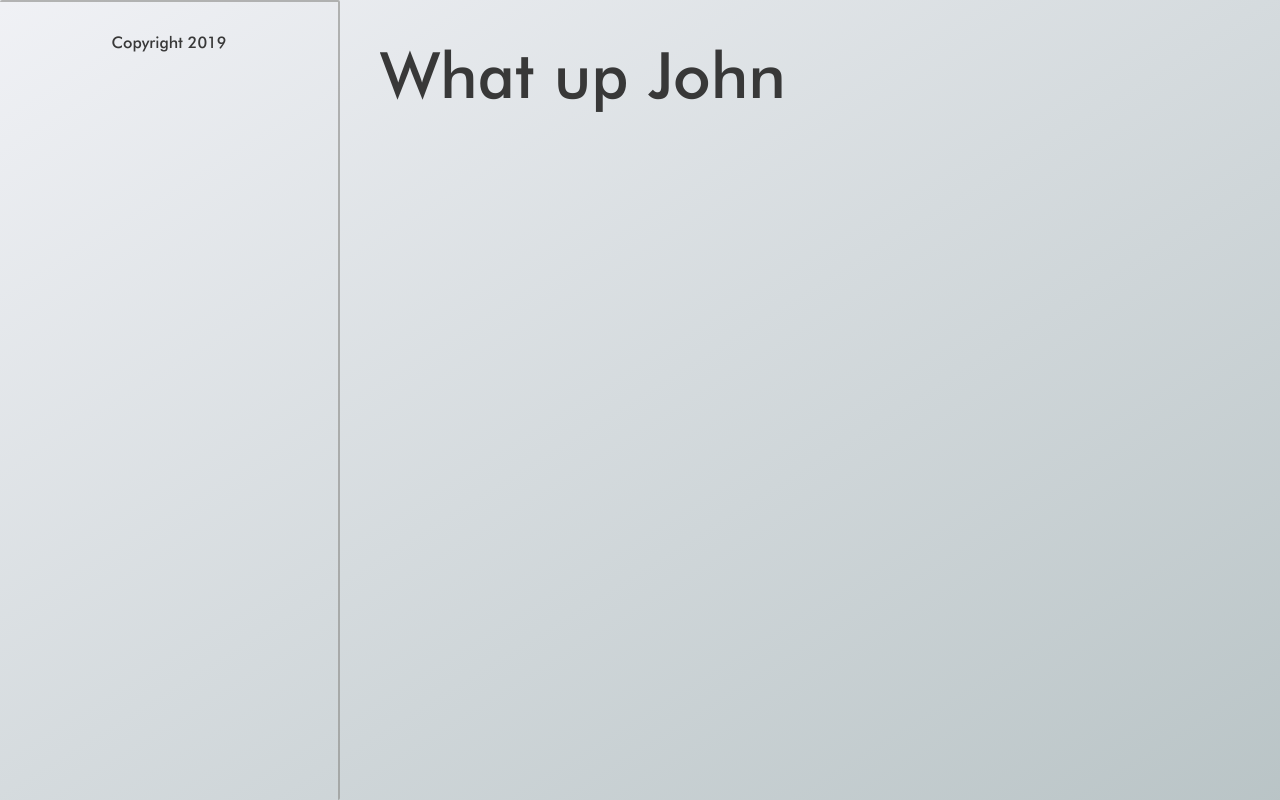
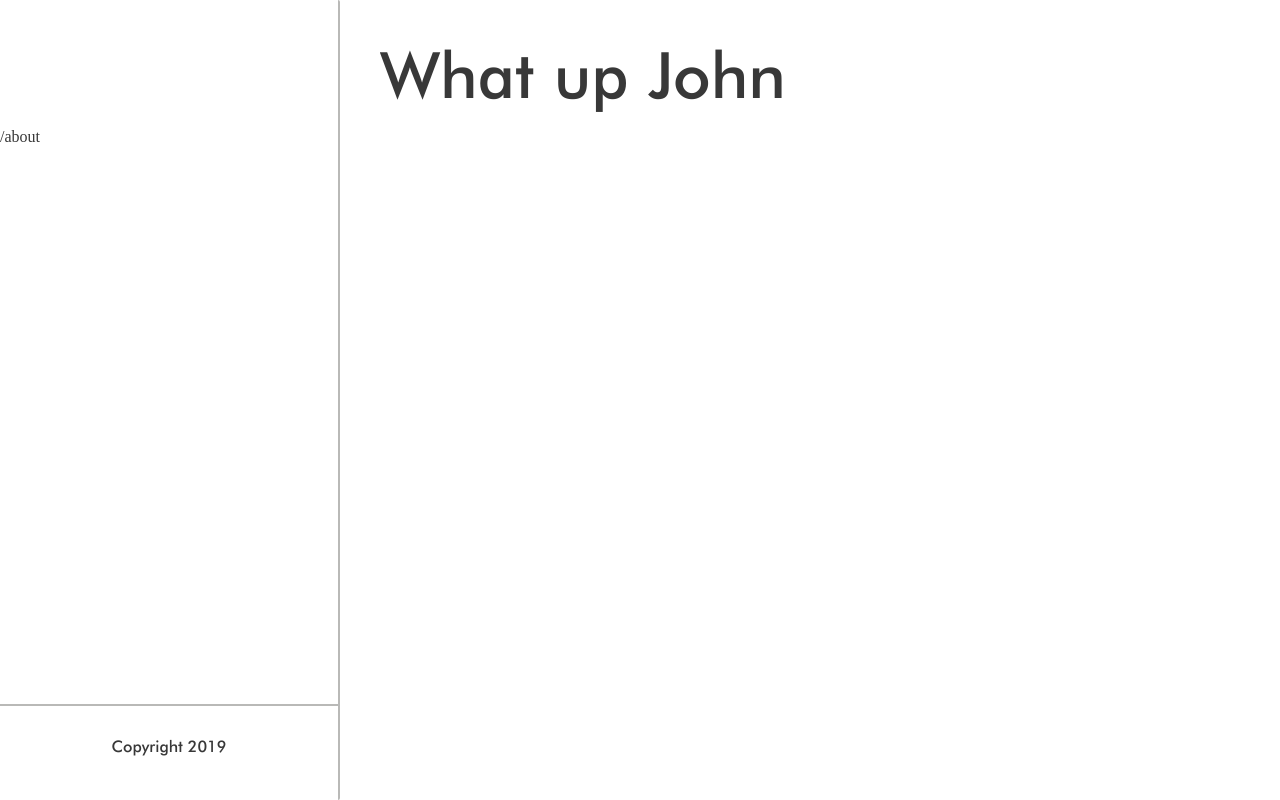
Before and after one commit to musicaldoofus/portfolio, a React (Create React App) app: page /contact in a window 1280 px wide. Built offline with nearby package versions, Linux system fonts and the light colour scheme.

Commit message:
basic randomized color switching on navigation change

```diff
--- a/src/App.css
+++ b/src/App.css
@@ -40,10 +40,11 @@ div.app {
 main {
 	z-index: 3;
 	position: relative;
-}
-main.slate-gray {
-	background: rgb(55,57,61);
-	background: radial-gradient(circle, rgba(55,57,61,1) 33%, rgba(37,38,39,1) 100%);
+	-webkit-transition: all 1s ease-in;
+	-moz-transition: all 1s ease-in;
+	-o-transition: all 1s ease-in;
+	-ms-transition: all 1s ease-in;
+	transition: all 1s ease-in;
 }
 .main-bg {
 	z-index: 2;
@@ -67,7 +68,6 @@ hr {
 	margin: 0;
 }
 
-
 /*app media queries*/
 @media screen and (max-width: 900px) {
 	.app-container {
--- a/src/App.js
+++ b/src/App.js
@@ -1,18 +1,38 @@
 import React, { Component } from 'react';
 import Routes from './Routes';
 import NavWithRouter from './components/organisms/Nav';
-import Background from './components/atoms/Background';
+import colors from './utils/colors';
 import './App.css';
 
 class App extends Component {
+	constructor() {
+		super();
+		const colorFocus = 'slate-gray';
+		const prevColorFocus = 'blue';
+		this.state = {
+			colorFocus,
+			prevColorFocus
+		};
+		this.handleUpdateColorFocus = this.handleUpdateColorFocus.bind(this);
+	}
+
+	handleUpdateColorFocus() {
+		const prevColorFocus = this.state.colorFocus;
+		const availableColors = colors.filter(color => color.label !== this.state.colorFocus.label);
+		console.log('availableColors', availableColors);
+		const ind = Math.floor(Math.random() * availableColors.length);
+		const colorFocus = availableColors[ind];
+		console.log('handleUpdateColorFocus', colorFocus);
+		this.setState({colorFocus, prevColorFocus});
+	}
+
 	render() {
 		return (
 			<div className="app">
 				<div className="app-container">
-					<Routes>
-						<NavWithRouter/>
+					<Routes colorFocus={this.state.colorFocus} prevColorFocus={this.state.prevColorFocus}>
+						<NavWithRouter onUpdate={this.handleUpdateColorFocus}/>
 					</Routes>
-					<Background/>
 				</div>
 			</div>
 		);
--- a/src/Routes.js
+++ b/src/Routes.js
@@ -5,7 +5,7 @@ import About from './components/pages/About';
 import Resume from './components/pages/Resume';
 import Work from './components/pages/Work';
 import Contact from './components/pages/Contact';
-import CanvasBg from './components/organisms/CanvasBg';
+import Background from './components/atoms/Background';
 
 const withHashRouter = (routes) => (
 	<HashRouter>
@@ -21,11 +21,11 @@ const withBrowserRouter = (routes) => (
 
 const Routes = (props) => {
 	console.log('<Routes>', props);
-	const { colorFocus, updateColor, children } = props;
+	const { colorFocus, prevColorFocus, updateColor, children } = props;
 	const r = (
 		<Fragment>
 			{React.Children.map(children, (C) => React.cloneElement(C, {...props}))}
-			<main className={colorFocus} id="main" role="main">
+			<main className={colorFocus.label} id="main" role="main">
 				<Switch>
 					<Route
 						exact
@@ -49,7 +49,7 @@ const Routes = (props) => {
 						render={(props) => <Contact colorFocus={colorFocus} updateColor={updateColor} {...props}/>}
 					/>
 				</Switch>
-				<CanvasBg/>
+				<Background colorFocus={colorFocus} prevColorFocus={prevColorFocus}/>
 			</main>
 		</Fragment>
 	);
--- a/src/components/atoms/Background/Background.css
+++ b/src/components/atoms/Background/Background.css
@@ -1,22 +1,66 @@
 /*Background.css*/
-.background {
-	background-color: #EDF3F7;
+.background-container {
+	display: block;
 	position: absolute;
+	top: 0;
 	left: 0;
+	width: 100%;
+	height: 100%;
+}
+.background-prev-color {
+	position: absolute;
 	top: 0;
+	left: 0;
 	display: block;
+	height: 100%;
 	width: 100%;
-	min-height: 100vh;
 	z-index: 0;
 }
-.background-gradient {
+.background-prev-color.slate-gray {
+	background-color: #37393d;
+}
+.background-prev-color.blue {
+	background-color: #1E4F71;
+}
+.background-prev-color.green {
+	background-color: #1D8171;
+}
+.background-prev-color.brown {
+	background-color: #B56457;
+}
+.background-prev-color.purple {
+	background-color: #AA1769;
+}
+.background {
 	position: absolute;
+	top: 0;
 	left: 0;
-	top: 0;
+	z-index: 1;
 	width: 100%;
-	min-height: 100vh;
-	z-index: 1;
-	background: linear-gradient(to bottom right, #F2F0F4, #97A5A6);
-	opacity: 0.6;
-	z-index: 1;
+	height: 100%;
+	opacity: 0;
+	transition: all 0.6s ease-in;
 }
+.background.active {
+	opacity: 1;
+}
+.background.slate-gray {
+	background-color: rgb(55,57,61);
+	background: radial-gradient(circle, rgba(55,57,61,1) 33%, rgba(37,38,39,1) 100%);
+}
+.background.blue {
+	background: rgb(45,118,170);
+	background: radial-gradient(circle, rgba(45,118,170,1) 33%, rgba(30,79,113,1) 100%);
+}
+.background.brown {
+	background: rgb(181,100,87);
+	background: radial-gradient(circle, rgba(181,100,87,1) 33%, rgba(136,75,65,1) 100%);
+}
+.background.purple {
+	background: rgb(170,23,105);
+	background: radial-gradient(circle, rgba(170,23,105,1) 33%, rgba(128,17,79,1) 100%);
+}
+.background.green {
+	background: rgb(29,129,113);
+	background: radial-gradient(circle, rgba(29,129,113,1) 33%, rgba(20,86,75,1) 100%);
+}
--- a/src/components/atoms/Background/index.js
+++ b/src/components/atoms/Background/index.js
@@ -1,11 +1,14 @@
-import React, { Fragment } from 'react';
+import React from 'react';
+import colors from '../../../utils/colors';
 import './Background.css';
 
-const Background = () => (
-	<Fragment>
-		<div className="background-gradient"></div>
-		<div className="background"></div>
-	</Fragment>
+const Background = ({colorFocus, prevColorFocus}) => (
+	<div className="background-container">
+		{colors.map(color => (
+			<div className={`background ${color.label}${colorFocus.label === color.label ? ' active' : ''}`}></div>
+		))}
+		<div className={`background-prev-color ${prevColorFocus.label}`}></div>
+	</div>
 );
 
 export default Background;
--- a/src/components/organisms/Nav/index.js
+++ b/src/components/organisms/Nav/index.js
@@ -1,5 +1,5 @@
 import React, { Component } from 'react';
-import { withRouter } from 'react-router-dom';
+import { Link, withRouter } from 'react-router-dom';
 import PropTypes from 'prop-types';
 import Footer from '../../molecules/Footer';
 import './Nav.css';
@@ -26,8 +26,8 @@ class Nav extends Component {
 	}
 
 	componentDidUpdate(prevProps) {
-		// console.log('<Nav> update', prevProps, this.props);
-		this.updateColor();
+		console.log('<Nav> update', prevProps, this.props);
+		this.props.onUpdate();
 	}
 
 	shouldComponentUpdate(prevProps) {
@@ -37,6 +37,11 @@ class Nav extends Component {
 	render() {
 		return (
 			<nav name="navigation bar" role="navigation" id="nav-bar" className={`nav-bar ${this.state.isCollapsed ? 'collapsed' : 'expanded'}`}>
+				<div id="nav-logo">
+				</div>
+				<div id="nav-links">
+					<Link to="/about">/about</Link>
+				</div>
 				<Footer/>
 			</nav>
 		);
```
Also changed, not shown: src/utils/colors.js (+25 -0 lines).
